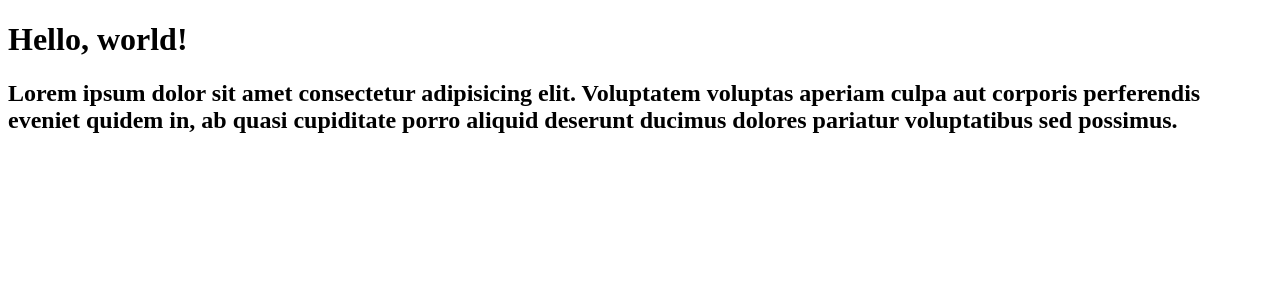
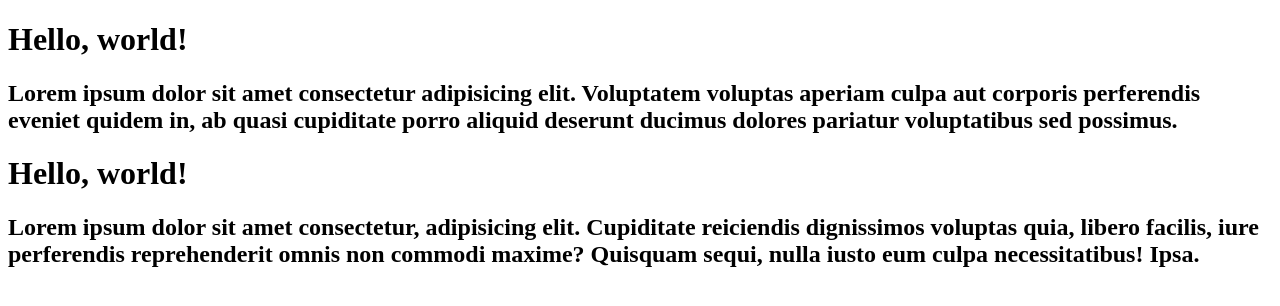
Before and after one commit to rafaeldsx/teste-curso-git, a plain HTML site: page index2.html in a window 1280 px wide. Drawn offline with Linux system fonts and the light colour scheme.

Commit message:
10° commit - adicionado oh2 e  Lorem

```diff
--- a/index2.html
+++ b/index2.html
@@ -11,4 +11,10 @@
   </h1>
   <h2>Lorem ipsum dolor sit amet consectetur adipisicing elit. Voluptatem voluptas aperiam culpa aut corporis perferendis eveniet quidem in, ab quasi cupiditate porro aliquid deserunt ducimus dolores pariatur voluptatibus sed possimus.</h2>
 </body>
+<h1>
+  Hello, world!
+</h1>
+<h2>
+  Lorem ipsum dolor sit amet consectetur, adipisicing elit. Cupiditate reiciendis dignissimos voluptas quia, libero facilis, iure perferendis reprehenderit omnis non commodi maxime? Quisquam sequi, nulla iusto eum culpa necessitatibus! Ipsa.
+</h2>
 </html>
```
